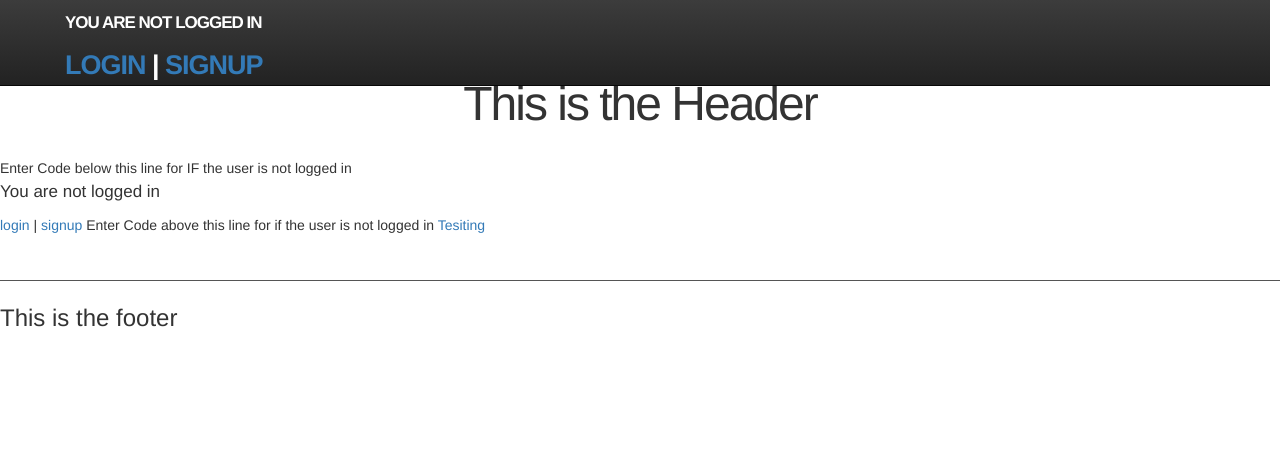
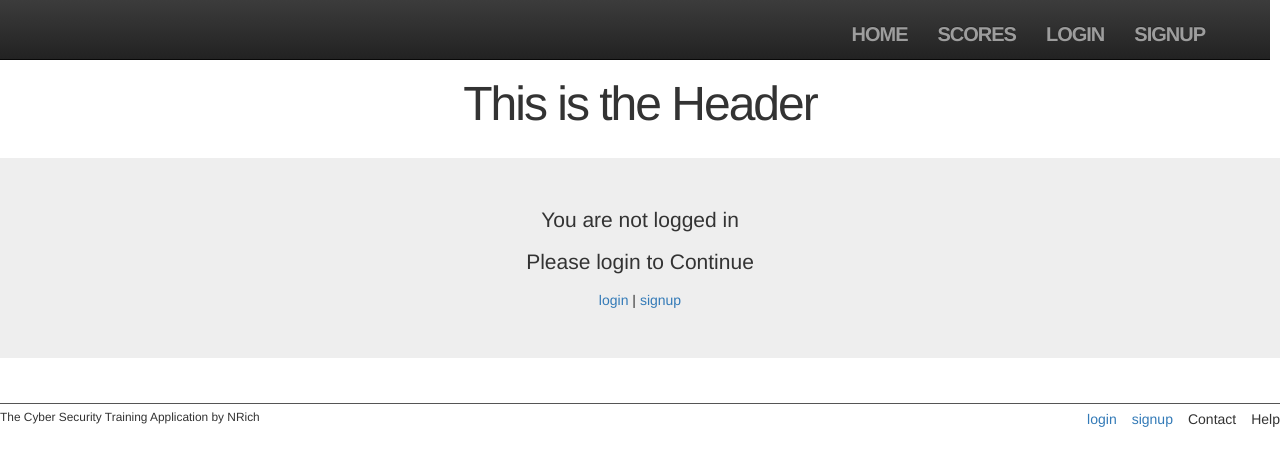
Before and after one commit to dayantat/SIT302project, a Django app: template django-env/SIT302/templates/home.html in a window 1280 px wide. Shown: the top 466 px of the page. Run offline with Django 3.2, Linux system fonts and the light colour scheme; the template is opened without the code that fills it, so the values that code supplies are empty; parts of the project's set-up code (start-up, migrations or seed data) failed here and were passed over; some libraries are stand-ins or nearby versions.

Commit message:
Home Edited Dane

```diff
--- a/django-env/SIT302/static/css/main.css
+++ b/django-env/SIT302/static/css/main.css
@@ -55,7 +55,7 @@ p {
 #logo {
     float: left;
     margin-right: 10px;
-    font-size: 27px;
+    font-size: 20px;
     color: #fff;
     text-transform: uppercase;
     letter-spacing: -1px;
--- a/django-env/SIT302/templates/base.html
+++ b/django-env/SIT302/templates/base.html
@@ -11,18 +11,36 @@
 </head>
 <body>
 <header id="logo" class="navbar navbar-fixed-top navbar-inverse">
+
+
     <div class="container">
-        {% if user.is_authenticated %}
-          <h1>Welcome {{ user.username }}!</h1>
-          <p><a href="{% url 'logout' %}">logout</a></p>
-        {% else %}
-          <p>You are not logged in</p>
-          <a href="{% url 'login' %}">login</a> |
-          <a href="{% url 'signup' %}">signup</a>
-        {% endif %}
+
+        <nav>
+            <ul class="nav navbar-nav navbar-right">
+                <li><a href="{% url 'home' %}">Home</a></li>
+                <li><a href="#">Scores</a></li> <!-- This will need to be implemented later -->
+                {% if user.is_authenticated %}
+                    <li>Welcome {{ user.username }}</li>
+                    <li><a href="{% url 'logout' %}">logout</a></li>
+                {% else %}
+                    <li><a href="{% url 'login' %}">login</a></li>
+                    <li><a href="{% url 'signup' %}">signup</a></li>
+                {% endif %}
+            </ul>
+        </nav>
+        <!--{% if user.is_authenticated %}-->
+          <!--<h1>Welcome {{ user.username }}!</h1>-->
+          <!--<p><a href="{% url 'logout' %}">logout</a></p>-->
+        <!--{% else %}-->
+          <!--<p>You are not logged in</p>-->
+          <!--<a href="{% url 'login' %}">login</a> |-->
+          <!--<a href="{% url 'signup' %}">signup</a>-->
+        <!--{% endif %}-->
 
     </div>
 </header>
+
+
 
     <header>
         <h1>
@@ -34,8 +52,15 @@
         {% endblock %}
     </main>
 
-    <footer>
-        <h3>This is the footer</h3>
+    <footer class="footer"> <small>
+    The Cyber Security Training Application
+    by NRich </small>
+    <nav><ul>
+            <li><a href="{% url 'login' %}">login</a></li>
+            <li><a href="{% url 'signup' %}">signup</a></li>
+            <li>Contact</li>
+            <li>Help</li>
+    </ul> </nav>
     </footer>
 
 </body>
--- a/django-env/SIT302/templates/home.html
+++ b/django-env/SIT302/templates/home.html
@@ -4,19 +4,22 @@
 {% block title %}Home{% endblock %}
 
 {% block content %}
+
+<div class="center jumbotron">
 {% if user.is_authenticated %}
-IF the user is logged in enter code here
   <h1>Hi {{ user.username }}!</h1>
-  Your email is {{ user.email }}  <!-- This is the correct email, and shows access to the database -->
-  and your password is {{ user.password }}  <!-- This is encrypted but shows access to the database -->
-  <p><a href="{% url 'logout' %}">logout</a></p>
+    <p>Would you like to play a game?</p>
+    <h1>INSERT GAME LINK HERE</h1>
+
+
 {% else %}
-Enter Code below this line for IF the user is not logged in
+
   <p>You are not logged in</p>
+  <p>Please login to Continue</p>
   <a href="{% url 'login' %}">login</a> |
   <a href="{% url 'signup' %}">signup</a>
 
-Enter Code above this line for if the user is not logged in
 {% endif %}
-  <a href="https://en.wikipedia.org/wiki/Django" class="external_link" id="link_to_wiki_page">Tesiting</a>
+
+</div>
 {% endblock %}
--- a/django-env/SIT302/templates/registration/login.html
+++ b/django-env/SIT302/templates/registration/login.html
@@ -4,9 +4,10 @@
 {% block title %}Login{% endblock %}
 
 {% block content %}
-Enter Any code you guys want to add here
 
 
+
+<div class="center jumbotron">
 <h2>Login</h2>
 <h3>Already our customer?</h3>
 <!-- Do Not Touch anything below here -->
@@ -16,6 +17,6 @@ Enter Any code you guys want to add here
   <button type="submit">Login</button>
 </form>
 <!-- Do Not Touch anything above here -->
+</div>
 
-Enter your code between this line
 {% endblock %}
--- a/django-env/SIT302/templates/signup.html
+++ b/django-env/SIT302/templates/signup.html
@@ -4,7 +4,7 @@
 {% block title %}Sign Up{% endblock %}
 
 {% block content %}
-Enter your code below this line
+<div class="center jumbotron">
 
 <h2>Sign up</h2>
 <form method="post">
@@ -13,5 +13,5 @@ Enter your code below this line
   <button type="submit">Sign up</button>
 </form>
 
-Enter your code above this line
+</div>
 {% endblock %}
```
Also changed, not shown: django-env/SIT302/db.sqlite3.
